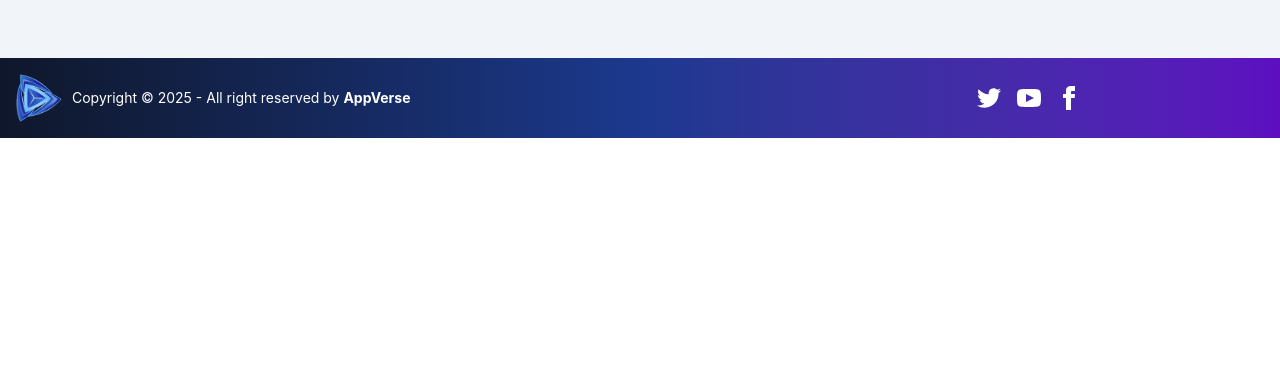
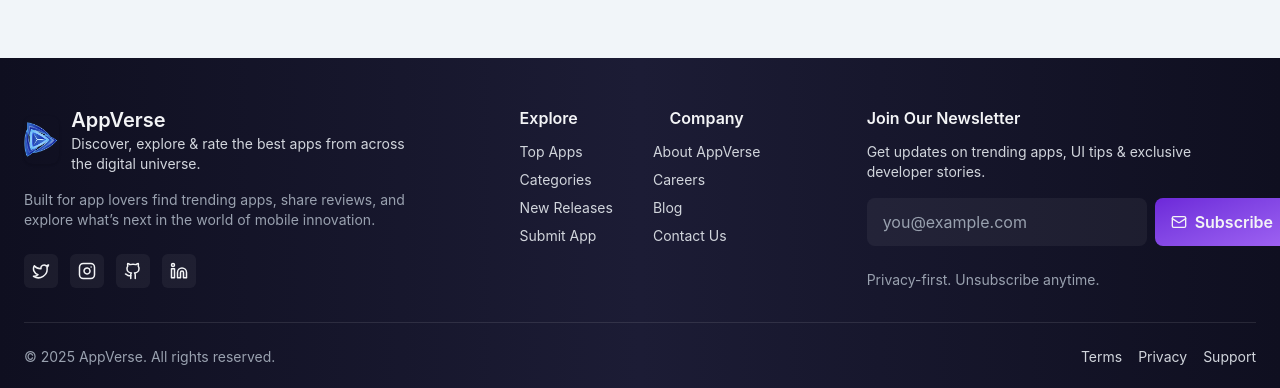
Before and after one commit to fahimmuntacher/AppVerse, a React (Vite) app: page / in a window 1280 px wide. Shown: the part 2352-2740 px from the top of the page. Before the commit the page ends 2490 px from the top, so only its background shows below. Built offline with nearby package versions, Linux system fonts and the light colour scheme.

Commit message:
custom footer done and functionality done

```diff
--- a/src/Components/Footer/Footer.jsx
+++ b/src/Components/Footer/Footer.jsx
@@ -1,54 +1,147 @@
-import React from 'react';
-import brandLogo from "../../assets/logo (1).png"
-import { Link } from 'react-router';
+import React, { useEffect, useState } from 'react';
+import { Mail, Twitter, Instagram, Github, Linkedin, ArrowUp, ArrowDown } from 'lucide-react';
+import { toast } from 'react-toastify';
+import logo from "../../assets/logo (1).png"
 
-const Footer = () => {
-    return (
-        <div className=' bg-gradient-to-r from-slate-900 via-blue-900 to-violet-800 text-white'>
-            <footer className="footer sm:footer-horizontal bg-neutral text-neutral-content items-center p-4 max-w-[1440px] mx-auto">
-                <aside className="grid-flow-col items-center">
-                      <img className='w-12' src={brandLogo} alt="" />
-                    <p>Copyright © {new Date().getFullYear()} - All right reserved by <Link to="/home">
-                    <span className='font-bold cursor-pointer hover:text-blue-200'>AppVerse</span></Link></p>
-                  </aside>
-                  <nav className="grid-flow-col gap-4 md:place-self-center md:justify-self-end mx-auto">
-                    <a>
-                      <svg
-                        xmlns="http://www.w3.org/2000/svg"
-                        width="24"
-                        height="24"
-                        viewBox="0 0 24 24"
-                        className="fill-current">
-                        <path
-                          d="M24 4.557c-.883.392-1.832.656-2.828.775 1.017-.609 1.798-1.574 2.165-2.724-.951.564-2.005.974-3.127 1.195-.897-.957-2.178-1.555-3.594-1.555-3.179 0-5.515 2.966-4.797 6.045-4.091-.205-7.719-2.165-10.148-5.144-1.29 2.213-.669 5.108 1.523 6.574-.806-.026-1.566-.247-2.229-.616-.054 2.281 1.581 4.415 3.949 4.89-.693.188-1.452.232-2.224.084.626 1.956 2.444 3.379 4.6 3.419-2.07 1.623-4.678 2.348-7.29 2.04 2.179 1.397 4.768 2.212 7.548 2.212 9.142 0 14.307-7.721 13.995-14.646.962-.695 1.797-1.562 2.457-2.549z"></path>
-                      </svg>
-                    </a>
-                    <a>
-                      <svg
-                        xmlns="http://www.w3.org/2000/svg"
-                        width="24"
-                        height="24"
-                        viewBox="0 0 24 24"
-                        className="fill-current">
-                        <path
-                          d="M19.615 3.184c-3.604-.246-11.631-.245-15.23 0-3.897.266-4.356 2.62-4.385 8.816.029 6.185.484 8.549 4.385 8.816 3.6.245 11.626.246 15.23 0 3.897-.266 4.356-2.62 4.385-8.816-.029-6.185-.484-8.549-4.385-8.816zm-10.615 12.816v-8l8 3.993-8 4.007z"></path>
-                      </svg>
-                    </a>
-                    <a>
-                      <svg
-                        xmlns="http://www.w3.org/2000/svg"
-                        width="24"
-                        height="24"
-                        viewBox="0 0 24 24"
-                        className="fill-current">
-                        <path
-                          d="M9 8h-3v4h3v12h5v-12h3.642l.358-4h-4v-1.667c0-.955.192-1.333 1.115-1.333h2.885v-5h-3.808c-3.596 0-5.192 1.583-5.192 4.615v3.385z"></path>
-                      </svg>
-                    </a>
-                  </nav>
-            </footer>
+export default function AppVerseFooter() {
+  const [top, setTop] = useState(false)
+  useEffect(() => {
+    const handleScroll = () => {
+      setTop(window.scrollY === 0);
+    };
+     window.addEventListener('scroll', handleScroll);
+    return () => window.removeEventListener('scroll', handleScroll);
+  }, []);
+  const scrollToTop = () => {
+    window.scrollTo({ top: 0, behavior: 'smooth' });
+  };
+  const scrollToBottom = () => {
+    window.scrollTo({ top: document.body.scrollHeight, behavior: 'smooth' });
+  };
+
+
+  const handleSubscribe = (e) => {
+    e.preventDefault();
+    const email = e.target.elements.email.value.trim();
+    if (!email) {
+      toast.warn('Please enter a valid email!');
+      return;
+    }
+
+    toast.success(`Thanks! ${email} has been added to AppVerse updates ✨`);
+    e.target.reset();
+  };
+
+
+  return (
+    <footer className="bg-gradient-to-r from-[#0f0f20] via-[#1c1c35] to-[#0f0f20] text-gray-100 pt-12 pb-6">
+      <div className="max-w-[1440px] mx-auto px-6">
+        <div className="grid grid-cols-1 md:grid-cols-3 gap-8">
+
+          {/* BRAND + BLURB */}
+          <div className="flex flex-col gap-4">
+            <div className="flex items-center gap-3">
+              <div className="w-12 h-12 rounded-lg flex items-center justify-center text-2xl font-bold text-white shadow-sm">
+                <img src={logo} alt="" />
+              </div>
+              <div>
+                <h3 className="text-xl font-semibold">AppVerse</h3>
+                <p className="text-sm text-gray-300">Discover, explore & rate the best apps from across the digital universe.</p>
+              </div>
+            </div>
+
+            <p className="text-sm text-gray-400">
+              Built for app lovers find trending apps, share reviews, and explore what’s next in the world of mobile innovation.
+            </p>
+
+            <div className="flex items-center gap-3 mt-2">
+              <a aria-label="Twitter" href="#" className="p-2 rounded-md bg-white/5 hover:bg-white/10 transition">
+                <Twitter size={18} />
+              </a>
+              <a aria-label="Instagram" href="#" className="p-2 rounded-md bg-white/5 hover:bg-white/10 transition">
+                <Instagram size={18} />
+              </a>
+              <a aria-label="GitHub" href="#" className="p-2 rounded-md bg-white/5 hover:bg-white/10 transition">
+                <Github size={18} />
+              </a>
+              <a aria-label="LinkedIn" href="#" className="p-2 rounded-md bg-white/5 hover:bg-white/10 transition">
+                <Linkedin size={18} />
+              </a>
+            </div>
+          </div>
+
+          {/* NAV LINKS */}
+          <div className="flex justify-between gap-10 md:justify-center md:col-span-1">
+            <div>
+              <h4 className="font-semibold mb-3">Explore</h4>
+              <ul className="space-y-2 text-sm text-gray-300">
+                <li><a href="#" className="hover:underline">Top Apps</a></li>
+                <li><a href="#" className="hover:underline">Categories</a></li>
+                <li><a href="#" className="hover:underline">New Releases</a></li>
+                <li><a href="#" className="hover:underline">Submit App</a></li>
+              </ul>
+            </div>
+
+            <div className='flex flex-col items-center'>
+              <h4 className="font-semibold mb-3">Company</h4>
+              <ul className="space-y-2 text-sm text-gray-300">
+                <li><a href="#" className="hover:underline">About AppVerse</a></li>
+                <li><a href="#" className="hover:underline">Careers</a></li>
+                <li><a href="#" className="hover:underline">Blog</a></li>
+                <li><a href="#" className="hover:underline">Contact Us</a></li>
+              </ul>
+            </div>
+          </div>
+
+          {/* NEWSLETTER */}
+          <div className="flex flex-col">
+            <h4 className="font-semibold mb-3">Join Our Newsletter</h4>
+            <p className="text-sm text-gray-300 mb-4">Get updates on trending apps, UI tips & exclusive developer stories.</p>
+
+            <form onSubmit={handleSubscribe} className="flex gap-2 w-full">
+              <label htmlFor="email" className="sr-only">Email address</label>
+              <input
+                id="email"
+                name="email"
+                type="email"
+                required
+                placeholder="you@example.com"
+                className="flex-1 px-4 py-3 rounded-lg bg-white/5 placeholder-gray-400 focus:outline-none focus:ring-2 focus:ring-indigo-500"
+              />
+              <button
+                type="submit"
+                className="inline-flex items-center gap-2 px-4 py-3 rounded-lg bg-gradient-to-br from-[#6d28d9] to-[#9f62f2] hover:opacity-95 font-semibold"
+              >
+                <Mail size={16} />
+                Subscribe
+              </button>
+            </form>
+
+            <div className="mt-6 text-sm text-gray-400">
+              <p>Privacy-first. Unsubscribe anytime.</p>
+            </div>
+          </div>
         </div>
-    );
-};
 
-export default Footer;
+        <div className="border-t border-white/10 mt-8 pt-6 flex flex-col md:flex-row items-center justify-between gap-4">
+          <p className="text-sm text-gray-400">© {new Date().getFullYear()} AppVerse. All rights reserved.</p>
+
+          <div className="flex items-center gap-4">
+            <a href="#" className="text-sm text-gray-300 hover:underline">Terms</a>
+            <a href="#" className="text-sm text-gray-300 hover:underline">Privacy</a>
+            <a href="#" className="text-sm text-gray-300 hover:underline">Support</a>
+          </div>
+        </div>
+
+        {/* Floating back-to-top button */}
+        <button
+      onClick={ top ? scrollToBottom : scrollToTop}
+      aria-label={ top ? "Scroll Down" : "Scroll Up"}
+      className="fixed right-6 bottom-6 bg-gradient-to-br from-[#9f62f2] to-[#632ee3] p-3 rounded-full shadow-lg hover:scale-105 transform transition md:flex items-center justify-center"
+    >
+      { top ? <ArrowDown size={18} /> : <ArrowUp size={18} />}
+    </button>
+      </div>
+    </footer>
+  );
+}
--- a/src/Pages/Install/Installation.jsx
+++ b/src/Pages/Install/Installation.jsx
@@ -24,7 +24,7 @@ const Installation = () => {
     unInstallApp("installApp", id);
     const updatedList = install.filter(app => app.id !== id);
     setInstall(updatedList);
-    toast.success("App uninstall succesfully!")
+    toast.warning("App uninstall succesfully!")
   };
 
   if (loading) {
```
